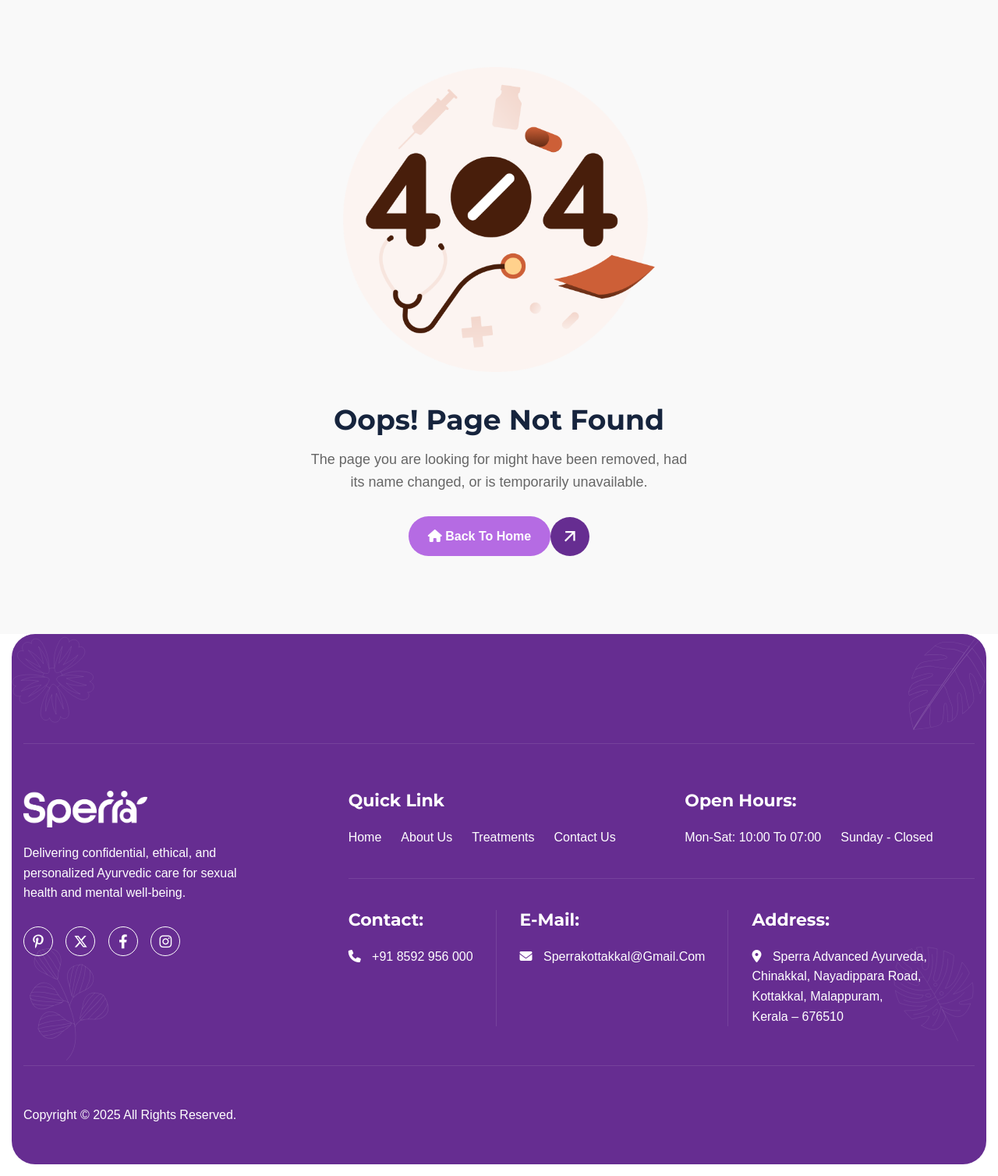
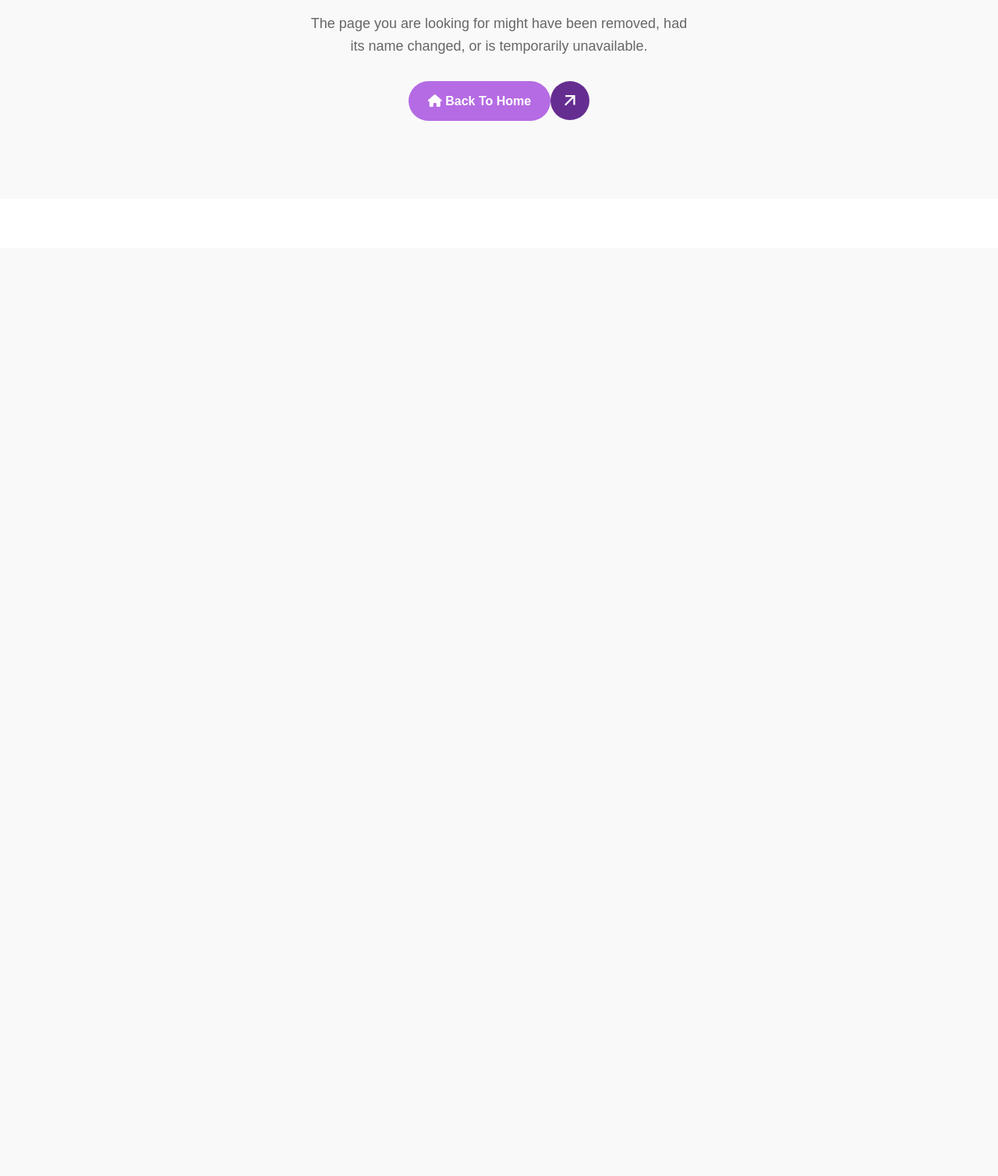
Before and after one commit to asif-963/sperra, a Django app: template templates/404.html in a window 1280 px wide. Shown: the part 482-1990 px from the top of the page at 78% size. After the commit the page ends 637 px from the top, so only its background shows below. Run offline with Django 5.2, Linux system fonts and the light colour scheme; the template is opened without the code that fills it, so the values that code supplies are empty; some libraries are stand-ins or nearby versions.

Commit message:
changed the styling of 404

```diff
--- a/sperra_pro/settings.py
+++ b/sperra_pro/settings.py
@@ -24,8 +24,7 @@ BASE_DIR = Path(__file__).resolve().parent.parent
 SECRET_KEY = "django-insecure-q@o_$uvmb2owyg8!z3h9tf6moo1o5$-cle+))st^=&(@_zpzcy"
 
 # SECURITY WARNING: don't run with debug turned on in production!
-DEBUG = False
-
+DEBUG = True
 
 ALLOWED_HOSTS = ["sperra.onrender.com", "*"]
 
--- a/templates/404.html
+++ b/templates/404.html
@@ -146,7 +146,7 @@
         </div>
     </div>
 
-    <header class="main-header">
+    {% comment %} <header class="main-header">
         <div class="header-sticky bg-section">
             <nav class="navbar navbar-expand-lg">
                 <div class="container-fluid mobile-navbar">
@@ -190,9 +190,9 @@
             </nav>
             <div class="responsive-menu"></div>
         </div>
-    </header>
+    </header> {% endcomment %}
 
-    <div class="page-header bg-section dark-section">
+    {% comment %} <div class="page-header bg-section dark-section">
         <div class="container">
             <div class="page-header-box text-center">
                 <h1 class="wow fadeInUp">Page Not Found</h1>
@@ -204,12 +204,12 @@
                 </nav>
             </div>
         </div>
-    </div>
+    </div> {% endcomment %}
 
     <div class="error-page">
         <div class="container text-center">
             <div class="error-page-image wow fadeInUp">
-                <img src="{% static 'images/404-error-img.png' %}" alt="404 Error - Page Not Found">
+                <img src="{% static 'images/404-img.png' %}" alt="404 Error">
             </div>
             <div class="error-page-content">
                 <h2 class="wow fadeInUp" data-wow-delay="0.2s">Oops! Page Not Found</h2>
@@ -223,7 +223,7 @@
         </div>
     </div>
 
-    <footer class="main-footer bg-section dark-section">
+    {% comment %} <footer class="main-footer bg-section dark-section">
         <div class="container">
             <div class="row">
                 <div class="col-lg-12">
@@ -314,7 +314,7 @@
                 </div>
             </div>
         </div>
-    </footer>
+    </footer> {% endcomment %}
 
     <script src="{% static 'js/jquery-3.7.1.min.js' %}"></script>
     <script src="{% static 'js/bootstrap.min.js' %}"></script>
```
Also changed, not shown: static/images/404-error-img.png (deleted), 3 other files.
